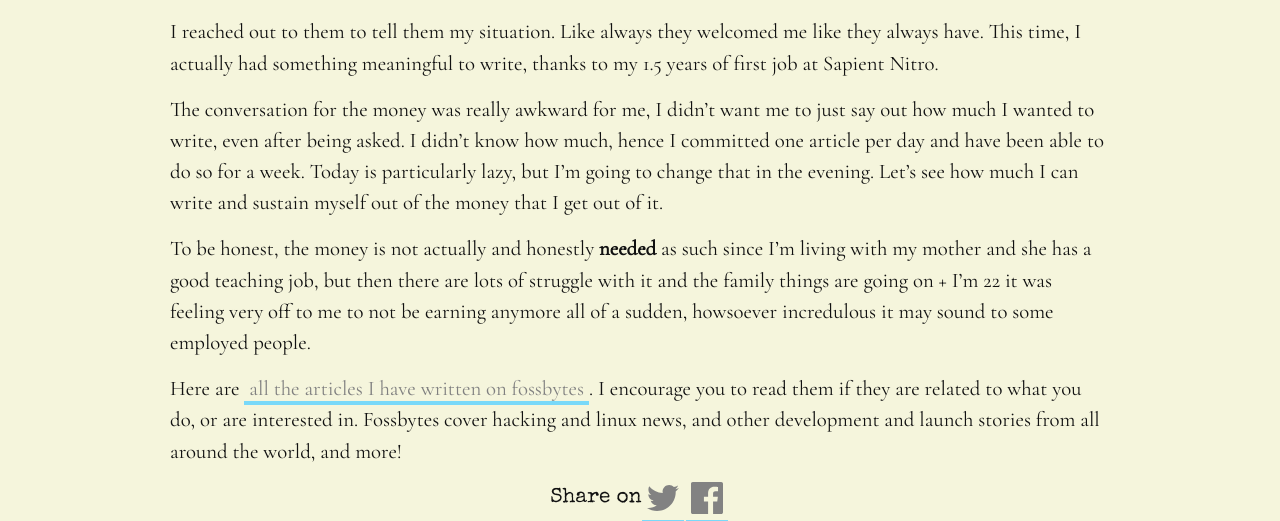
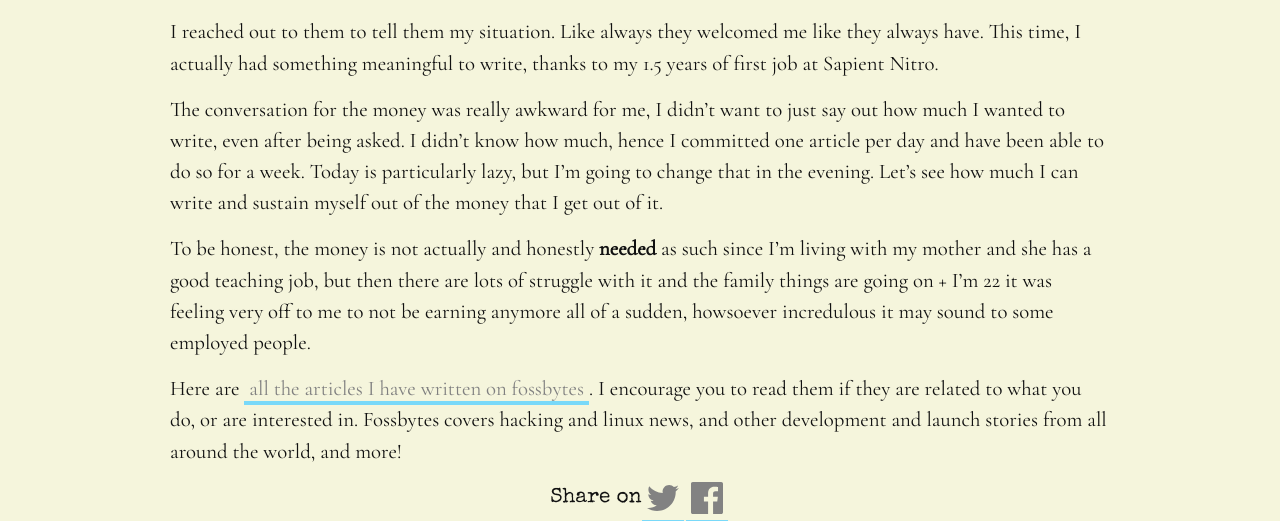
Before and after one commit to gdad-s-river/gdad-s-river.github.io, a Jekyll site: the page built from _posts/2017-01-30-I-Write-Fossbytes.md, in a window 1280 px wide. Shown: the part 431-952 px from the top of the page. Built offline with Jekyll 4.4.1, drawn with Linux system fonts in a browser that asks for light colours; comment, search, counter and statistics services are not loaded.

Commit message:
typo corrections

```diff
--- a/_posts/2017-01-30-I-Write-Fossbytes.md
+++ b/_posts/2017-01-30-I-Write-Fossbytes.md
@@ -12,8 +12,8 @@ It's been more than 2 years, and these people have worked their bodies and minds
 
 I reached out to them to tell them my situation. Like always they welcomed me like they always have. This time, I actually had something meaningful to write, thanks to my 1.5 years of first job at Sapient Nitro.
 
-The conversation for the money was really awkward for me, I didn't want me to just say out how much I wanted to write, even after being asked. I didn't know how much, hence I committed one article per day and have been able to do so for a week. Today is particularly lazy, but I'm going to change that in the evening. Let's see how much I can write and sustain myself out of the money that I get out of it.
+The conversation for the money was really awkward for me, I didn't want to just say out how much I wanted to write, even after being asked. I didn't know how much, hence I committed one article per day and have been able to do so for a week. Today is particularly lazy, but I'm going to change that in the evening. Let's see how much I can write and sustain myself out of the money that I get out of it.
 
 To be honest, the money is not actually and honestly **needed** as such since I'm living with my mother and she has a good teaching job, but then there are lots of struggle with it and the family things are going on + I'm 22 it was feeling very off to me to not be earning anymore all of a sudden, howsoever incredulous it may sound to some employed people.
 
-Here are [all the articles I have written on fossbytes](https://fossbytes.com/author/av/). I encourage you to read them if they are related to what you do, or are interested in. Fossbytes cover hacking and linux news, and other development and launch stories from all around the world, and more!
+Here are [all the articles I have written on fossbytes](https://fossbytes.com/author/av/). I encourage you to read them if they are related to what you do, or are interested in. Fossbytes covers hacking and linux news, and other development and launch stories from all around the world, and more!
--- a/sw.js
+++ b/sw.js
@@ -2,7 +2,7 @@
 layout: null
 ---
 
-const staticCacheName = "gdad-s-river-static-v71";
+const staticCacheName = "gdad-s-river-static-v72";
 
 console.log("installing service worker");
 
```
Also changed, not shown: subscribe.md (+1 -0 lines).
